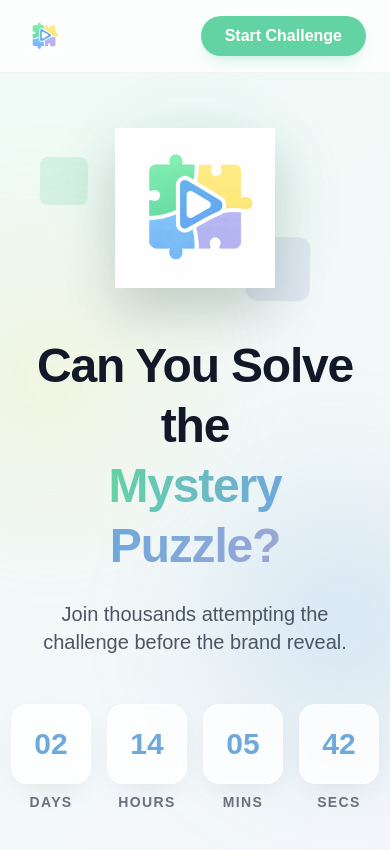
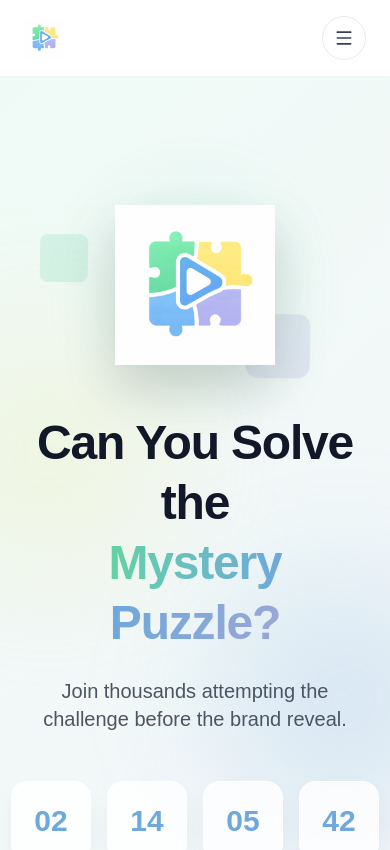
Before and after one commit to anshif099/Mystery-Puzzle, a React (Vite) app: page / in a window 390 px wide. Shown: the top 850 px of the page. Built offline with nearby package versions, Linux system fonts and the light colour scheme.

Commit message:
mobile hammer add

```diff
--- a/src/components/common/Header.jsx
+++ b/src/components/common/Header.jsx
@@ -1,4 +1,5 @@
-import React from 'react';
+import React, { useEffect, useState } from 'react';
+import { Menu, X } from 'lucide-react';
 
 const NavLink = ({ href, children, onNav }) => (
   <a
@@ -13,9 +14,42 @@ const NavLink = ({ href, children, onNav }) => (
   </a>
 );
 
-const Header = ({ onAuthClick, setView }) => (
-  <header className="fixed top-0 left-0 right-0 z-50 bg-white/80 backdrop-blur-md border-b border-gray-100 px-6 py-4 flex items-center justify-between">
-    <div className="flex items-center gap-3 cursor-pointer" onClick={() => setView('landing')}>
+const Header = ({ onAuthClick, setView }) => {
+  const [isMobileMenuOpen, setIsMobileMenuOpen] = useState(false);
+
+  const goToSection = (section) => {
+    setView('landing');
+    setIsMobileMenuOpen(false);
+
+    setTimeout(() => {
+      if (section === 'home') {
+        window.scrollTo({ top: 0, behavior: 'smooth' });
+        return;
+      }
+
+      document.querySelector(`#${section}`)?.scrollIntoView({ behavior: 'smooth' });
+    }, 100);
+  };
+
+  const handleStartChallenge = () => {
+    setIsMobileMenuOpen(false);
+    onAuthClick();
+  };
+
+  useEffect(() => {
+    const handleResize = () => {
+      if (window.innerWidth >= 768) {
+        setIsMobileMenuOpen(false);
+      }
+    };
+
+    window.addEventListener('resize', handleResize);
+    return () => window.removeEventListener('resize', handleResize);
+  }, []);
+
+  return (
+    <header className="fixed top-0 left-0 right-0 z-50 bg-white/80 backdrop-blur-md border-b border-gray-100 px-6 py-4 flex items-center justify-between relative">
+      <div className="flex items-center gap-3 cursor-pointer" onClick={() => { setView('landing'); setIsMobileMenuOpen(false); }}>
         <img src="/icons.png" alt="Logo" className="w-10 h-10 object-contain" />
         <span className="text-xl font-extrabold bg-gradient-to-r from-mint to-sky-blue bg-clip-text text-transparent hidden sm:block">
           Mystery Puzzle
@@ -23,16 +57,48 @@ const Header = ({ onAuthClick, setView }) => (
       </div>
 
       <nav className="hidden md:flex items-center gap-8">
-      <NavLink href="#home" onNav={() => { setView('landing'); setTimeout(() => window.scrollTo({top: 0, behavior: 'smooth'}), 100); }}>Home</NavLink>
-      <NavLink href="#about" onNav={() => { setView('landing'); setTimeout(() => document.querySelector('#about')?.scrollIntoView({ behavior: 'smooth' }), 100); }}>About Challenge</NavLink>
-      <NavLink href="#leaderboard" onNav={() => { setView('landing'); setTimeout(() => document.querySelector('#leaderboard')?.scrollIntoView({ behavior: 'smooth' }), 100); }}>Leaderboard</NavLink>
-      <NavLink href="#rules" onNav={() => { setView('landing'); setTimeout(() => document.querySelector('#rules')?.scrollIntoView({ behavior: 'smooth' }), 100); }}>Rules</NavLink>
+        <NavLink href="#home" onNav={() => goToSection('home')}>Home</NavLink>
+        <NavLink href="#about" onNav={() => goToSection('about')}>About Challenge</NavLink>
+        <NavLink href="#leaderboard" onNav={() => goToSection('leaderboard')}>Leaderboard</NavLink>
+        <NavLink href="#rules" onNav={() => goToSection('rules')}>Rules</NavLink>
       </nav>
 
-    <button onClick={onAuthClick} className="bg-mint text-white px-6 py-2 rounded-full font-bold hover:bg-mint/90 transition-all hover:scale-105 active:scale-95 shadow-lg shadow-mint/20">
+      <button
+        onClick={onAuthClick}
+        className="hidden md:inline-flex bg-mint text-white px-6 py-2 rounded-full font-bold hover:bg-mint/90 transition-all hover:scale-105 active:scale-95 shadow-lg shadow-mint/20"
+      >
         Start Challenge
       </button>
+
+      <button
+        type="button"
+        className="md:hidden inline-flex items-center justify-center w-11 h-11 rounded-full border border-gray-200 text-gray-700 hover:text-mint hover:border-mint/40 transition-colors"
+        onClick={() => setIsMobileMenuOpen((prev) => !prev)}
+        aria-label={isMobileMenuOpen ? 'Close navigation menu' : 'Open navigation menu'}
+        aria-expanded={isMobileMenuOpen}
+      >
+        {isMobileMenuOpen ? <X size={20} /> : <Menu size={20} />}
+      </button>
+
+      {isMobileMenuOpen && (
+        <div className="md:hidden absolute top-full left-4 right-4 mt-3 bg-white rounded-2xl border border-gray-100 shadow-2xl shadow-gray-200/70 p-4">
+          <nav className="flex flex-col gap-1">
+            <button type="button" onClick={() => goToSection('home')} className="text-left px-3 py-2 rounded-xl font-semibold text-gray-700 hover:text-mint hover:bg-gray-50 transition-colors">Home</button>
+            <button type="button" onClick={() => goToSection('about')} className="text-left px-3 py-2 rounded-xl font-semibold text-gray-700 hover:text-mint hover:bg-gray-50 transition-colors">About Challenge</button>
+            <button type="button" onClick={() => goToSection('leaderboard')} className="text-left px-3 py-2 rounded-xl font-semibold text-gray-700 hover:text-mint hover:bg-gray-50 transition-colors">Leaderboard</button>
+            <button type="button" onClick={() => goToSection('rules')} className="text-left px-3 py-2 rounded-xl font-semibold text-gray-700 hover:text-mint hover:bg-gray-50 transition-colors">Rules</button>
+            <button
+              type="button"
+              onClick={handleStartChallenge}
+              className="mt-3 w-full bg-mint text-white px-6 py-2 rounded-full font-bold hover:bg-mint/90 transition-all"
+            >
+              Start Challenge
+            </button>
+          </nav>
+        </div>
+      )}
     </header>
   );
+};
 
 export default Header;
```
Lines whose indentation alone changed are shown as unchanged.
